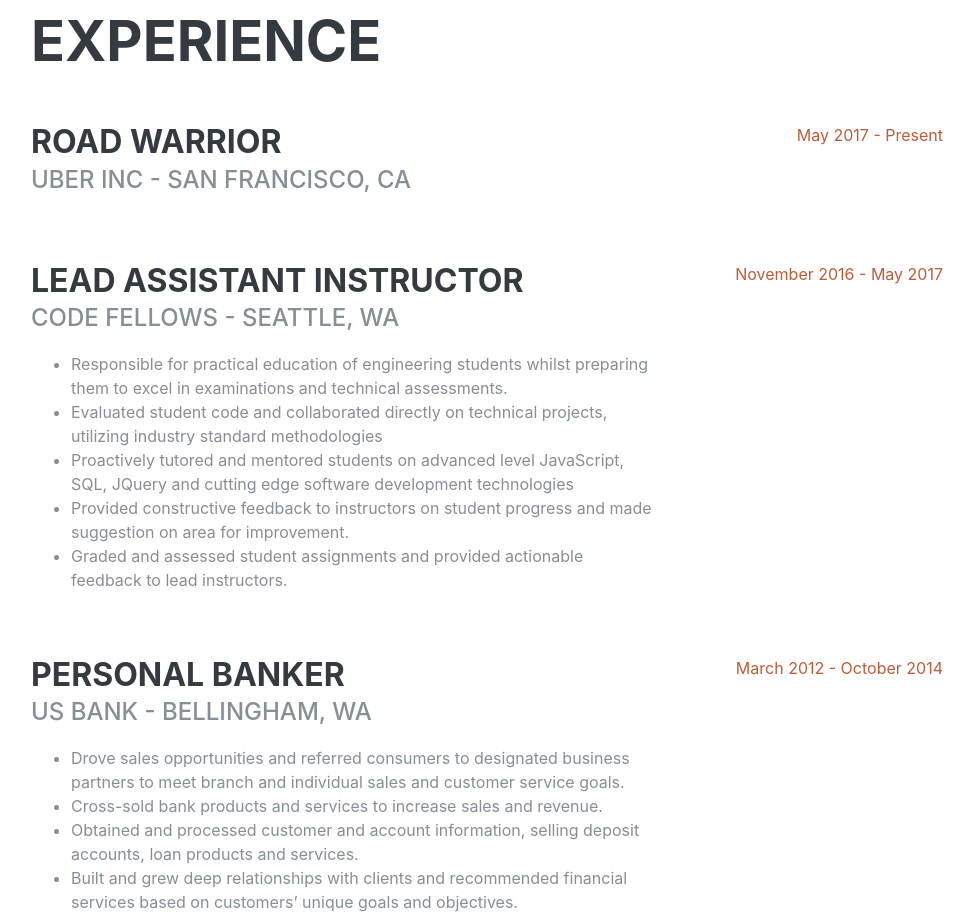
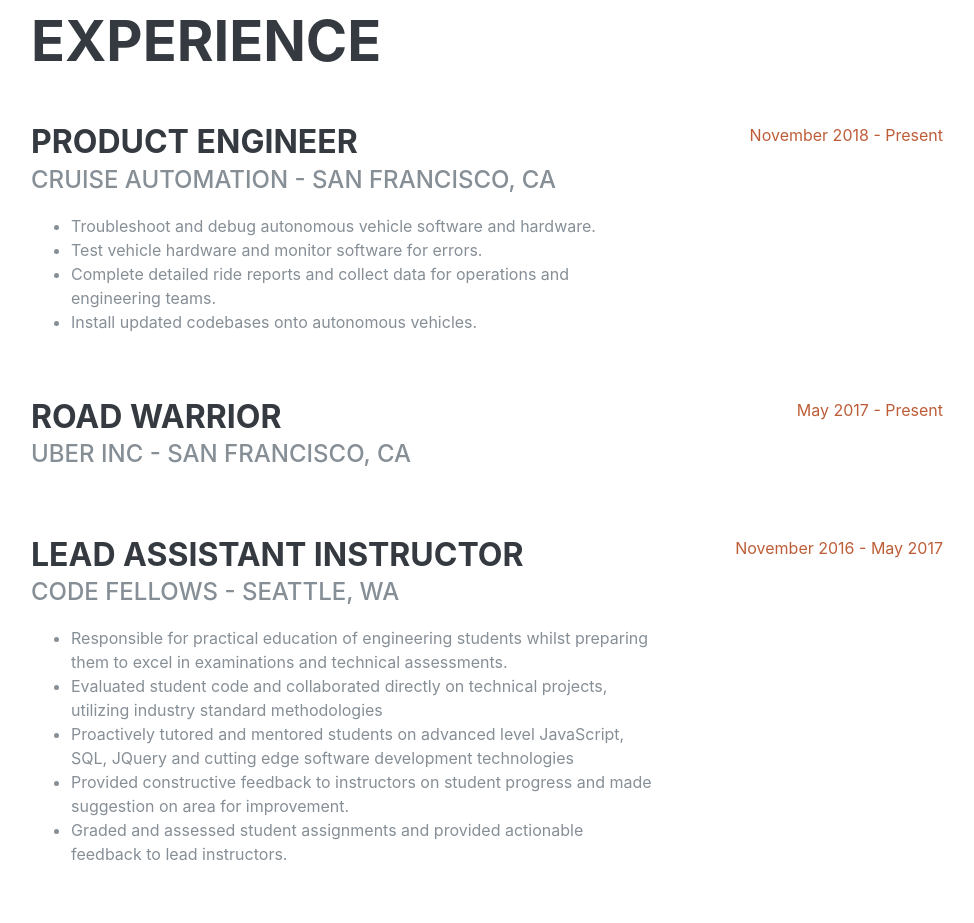
Before and after one commit to cr-gonzalez/new-portfolio, a website: page public/index.html in a window 1280 px wide. Shown: the part 840-1763 px from the top of the page, without its empty margins (289-1263 px from the left). Drawn offline with Linux system fonts and the light colour scheme; a web font is replaced by a local one.

Commit message:
updated experience

```diff
--- a/public/index.html
+++ b/public/index.html
@@ -97,6 +97,22 @@
       <section class="tab-content resume-section p-3 p-lg-5 d-flex flex-column">
         <div class="my-auto">
           <h2 class="mb-5">Experience</h2>
+
+          <div class="resume-item d-flex flex-column flex-md-row mb-5">
+            <div class="resume-content mr-auto">
+              <h3 class="mb-0">Product engineer</h3>
+              <div class="subheading mb-3">Cruise Automation - San Francisco, CA</div>
+              <ul>
+                <li>Troubleshoot and debug autonomous vehicle software and hardware.</li>
+                <li>Test vehicle hardware and monitor software for errors.</li>
+                <li>Complete detailed ride reports and collect data for operations and engineering teams.</li>
+                <li>Install updated codebases onto autonomous vehicles.</li>
+              </ul>
+            </div>
+            <div class="resume-date text-md-right">
+              <span class="text-primary">November 2018 - Present</span>
+            </div>
+          </div>
 
           <div class="resume-item d-flex flex-column flex-md-row mb-5">
             <div class="resume-content mr-auto">
```
